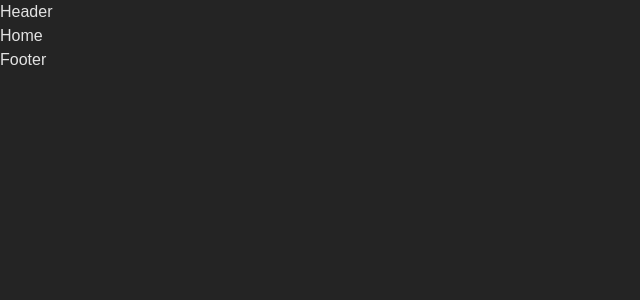
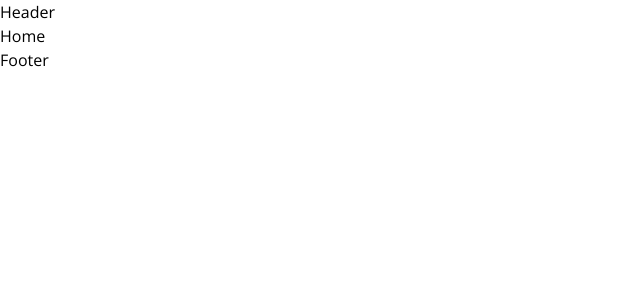
Before and after one commit to Dan-McGrath/InstaAudit, a React (Vite) app in the folder frontend/: page / in a window 1280 px wide. Shown: the top 300 px of the page, without its empty margins (0-640 px from the left). Built offline with nearby package versions, Linux system fonts and the light colour scheme.

Commit message:
remove root default styling

```diff
--- a/frontend/src/index.css
+++ b/frontend/src/index.css
@@ -12,9 +12,9 @@
 }
 
 @font-face {
-  font-family: 'Open Sans';
+  font-family: 'body';
   font-style: normal;
-  font-weight: 400;
+  font-weight: 400 700;
   font-display: swap;
   src: url('./assets/fonts/WOFF2/OpenSans-Regular.woff2') format('woff2'), /* Modern Browsers */
        url('./assets/fonts/WOFF/OpenSans-Regular.woff') format('woff'); /* Older Browsers */
@@ -35,17 +35,3 @@
   src: url('./assets/fonts/WOFF2/Lato-Bold.woff2') format('woff2'), /* Modern Browsers */
        url('./assets/fonts/WOFF/Lato-Bold.woff') format('woff'); /* Older Browsers */
 }
-
-:root {
-  line-height: 1.5;
-  font-weight: 400;
-
-  color-scheme: light dark;
-  color: rgba(255, 255, 255, 0.87);
-  background-color: #242424;
-
-  font-synthesis: none;
-  text-rendering: optimizeLegibility;
-  -webkit-font-smoothing: antialiased;
-  -moz-osx-font-smoothing: grayscale;
-}
```
